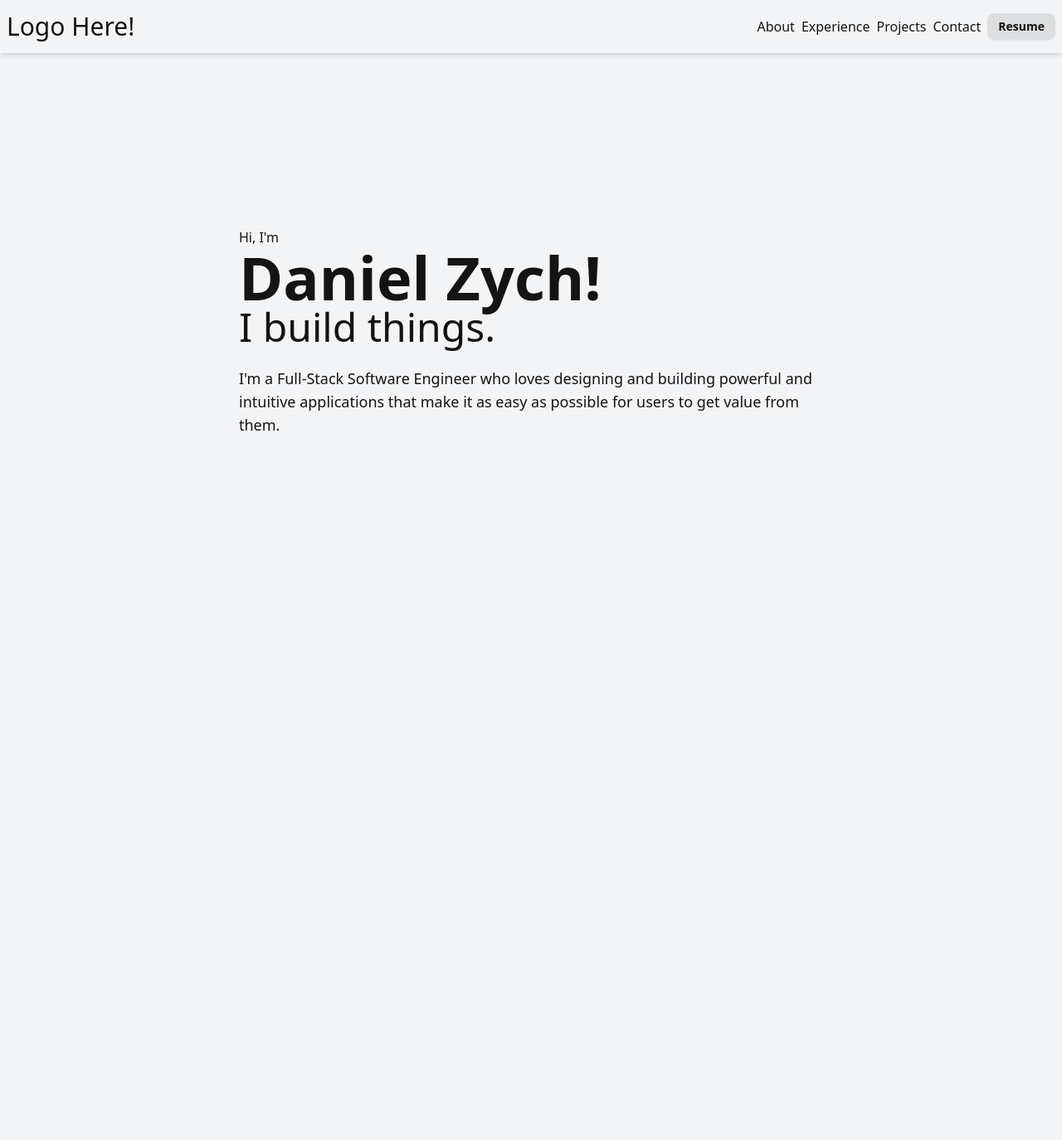
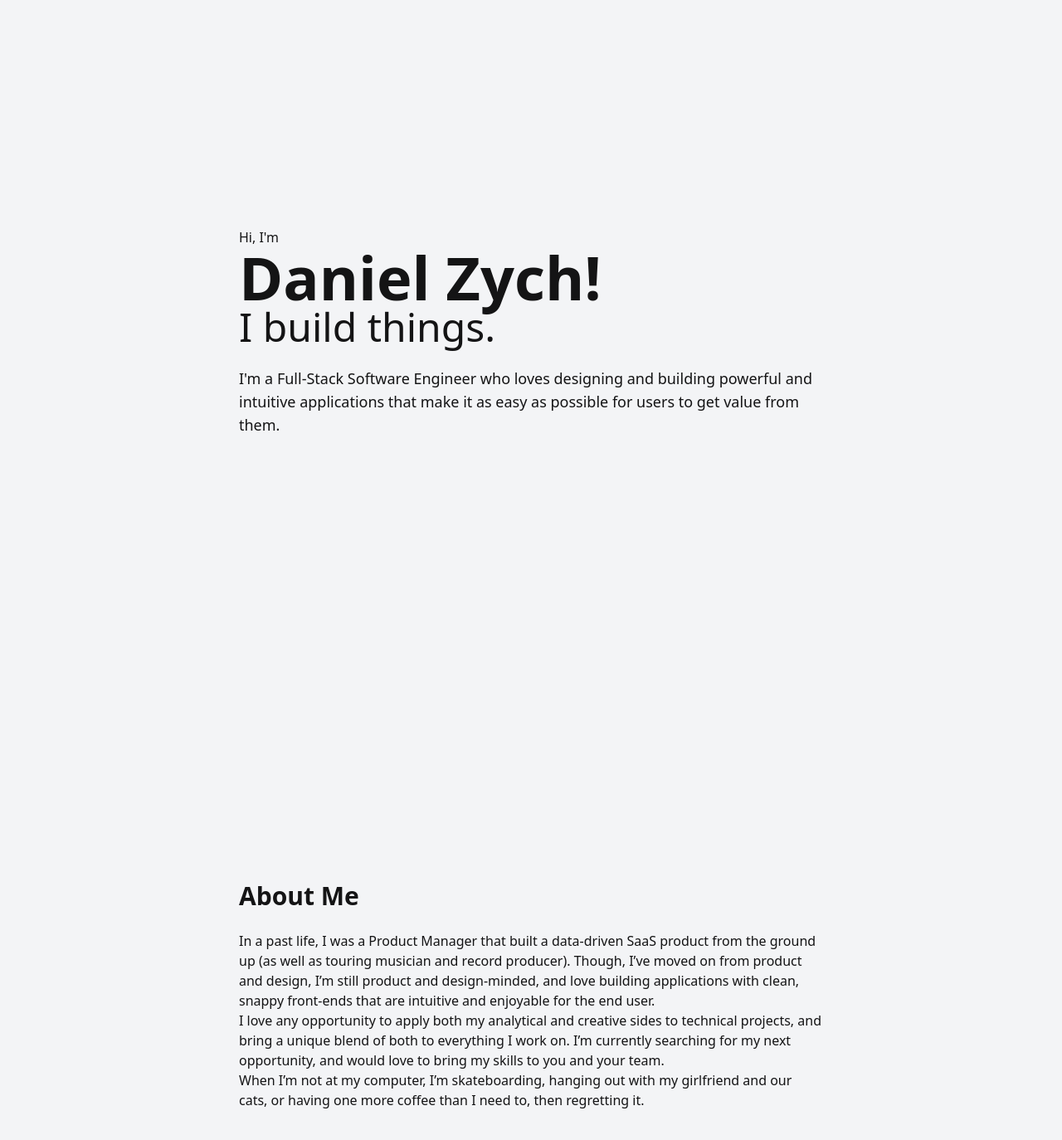
Before and after one commit to danjzych/portfolio-website, a SvelteKit app: page / in a window 1280 px wide. Shown: the top 1374 px of the page at 83% size. Before the commit the page ends 800 px from the top, so only its background shows below. Built offline with nearby package versions, Linux system fonts and the light colour scheme.

Commit message:
Added skeleton of about section

```diff
--- a/src/components/NavBar.svelte
+++ /dev/null
@@ -1,15 +0,0 @@
-<script lang="ts">
-</script>
-
-<nav class="position navbar fixed z-50 shadow-md">
-	<div class="navbar-start text-3xl">Logo Here!</div>
-	<div class="navbar-end">
-		<div class="flex items-center gap-2">
-			<a href="/">About</a>
-			<a href="/">Experience</a>
-			<a href="/">Projects</a>
-			<a href="/">Contact</a>
-			<button class="btn btn-sm">Resume</button>
-		</div>
-	</div>
-</nav>
--- /dev/null
+++ b/src/components/sections/About.svelte
@@ -0,0 +1,28 @@
+<script lang="ts"></script>
+
+<div
+	id="about"
+	class="flex min-h-screen min-w-full flex-col justify-center gap-6 px-8 md:px-40 lg:px-72"
+>
+	<h3 class="text-3xl font-semibold">About Me</h3>
+	<div>
+		<p>
+			In a past life, I was a Product Manager that built a data-driven SaaS
+			product from the ground up (as well as touring musician and record
+			producer). Though, I’ve moved on from product and design, I’m still
+			product and design-minded, and love building applications with clean,
+			snappy front-ends that are intuitive and enjoyable for the end user.
+		</p>
+		<p>
+			I love any opportunity to apply both my analytical and creative sides
+			to technical projects, and bring a unique blend of both to everything
+			I work on. I’m currently searching for my next opportunity, and would
+			love to bring my skills to you and your team.
+		</p>
+		<p>
+			When I’m not at my computer, I’m skateboarding, hanging out with my
+			girlfriend and our cats, or having one more coffee than I need to,
+			then regretting it.
+		</p>
+	</div>
+</div>
--- a/src/components/Hero.svelte
+++ b/src/components/sections/Hero.svelte
@@ -2,7 +2,7 @@
 
 <div
 	id="hero"
-	class="position absolute flex min-h-screen min-w-full flex-col justify-center gap-6 px-8 md:px-40 lg:px-72"
+	class="flex min-h-screen min-w-full flex-col justify-center gap-6 px-8 md:px-40 lg:px-72"
 >
 	<div>
 		<h6 class="font-extralight">Hi, I'm</h6>
--- /dev/null
+++ b/src/components/sections/NavBar.svelte
@@ -0,0 +1,15 @@
+<script lang="ts">
+</script>
+
+<nav class="position navbar fixed z-50 bg-base-100 shadow-md">
+	<a class="navbar-start text-3xl" href="/">Logo Here!</a>
+	<div class="navbar-end">
+		<div class="flex items-center gap-2">
+			<a href="#about">About</a>
+			<a href="#experience">Experience</a>
+			<a href="#projects">Projects</a>
+			<a href="#contact">Contact</a>
+			<button class="btn btn-sm">Resume</button>
+		</div>
+	</div>
+</nav>
--- a/src/routes/+page.svelte
+++ b/src/routes/+page.svelte
@@ -1,5 +1,7 @@
 <script lang="ts">
-	import Hero from '../components/Hero.svelte';
+	import Hero from '../components/sections/Hero.svelte';
+	import About from '../components/sections/About.svelte';
 </script>
 
 <Hero />
+<About />
```
